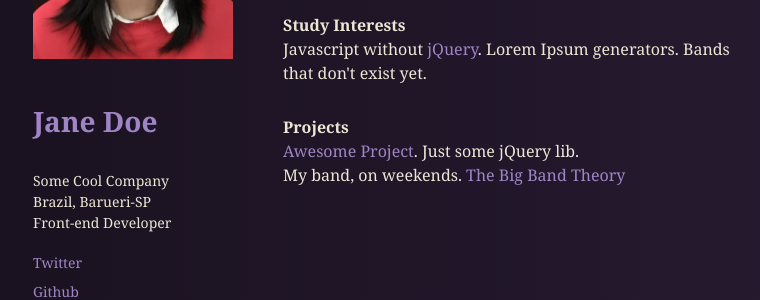
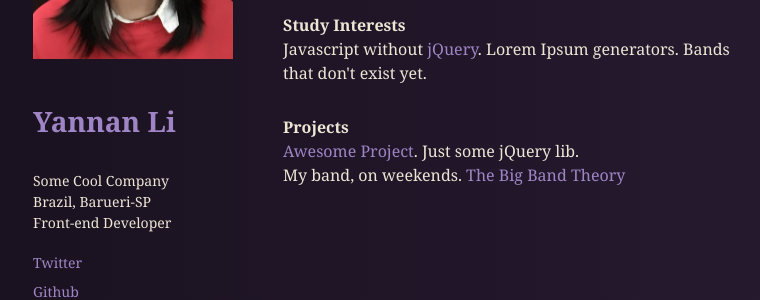
Before and after one commit to YannanLiCS/YannanLiCS.github.io.backup, a Jekyll site: the page built from index.html, in a window 1280 px wide. Shown: the part 241-541 px from the top of the page, without its empty margins (67-827 px from the left). Built offline with Jekyll 4.4.1, drawn with Linux system fonts in a browser that asks for light colours.

Commit message:
Update _config.yml

```diff
--- a/_config.yml
+++ b/_config.yml
@@ -1,5 +1,5 @@
 # main text of home
-name: Jane Doe
+name: Yannan Li
 bio: A Girl who travels the world eating noodles
 
 # twitter summary info
```
